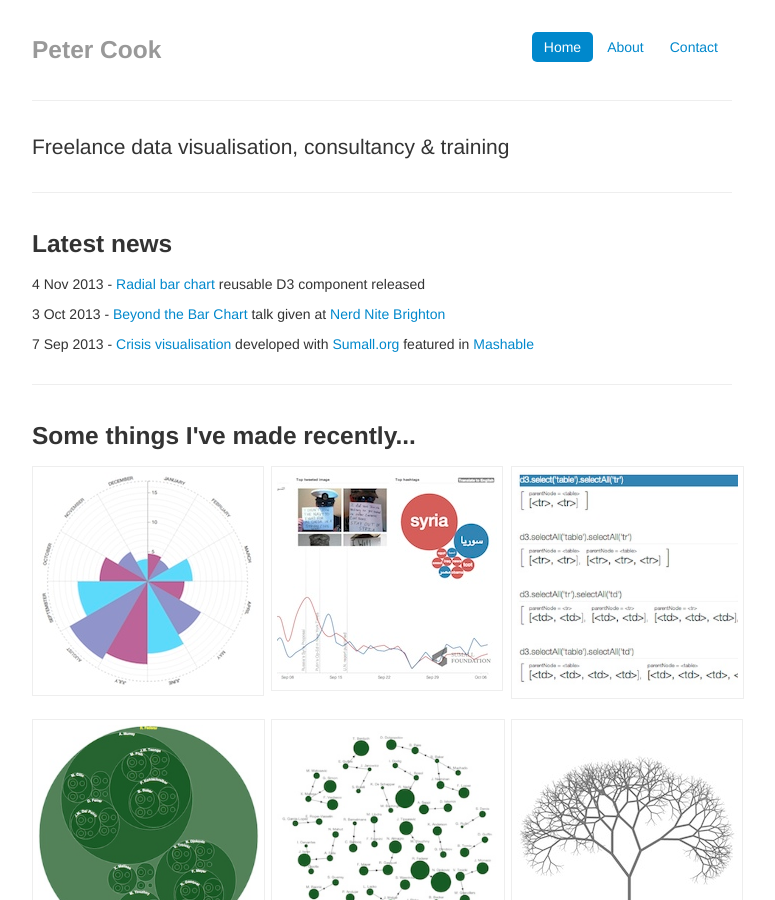
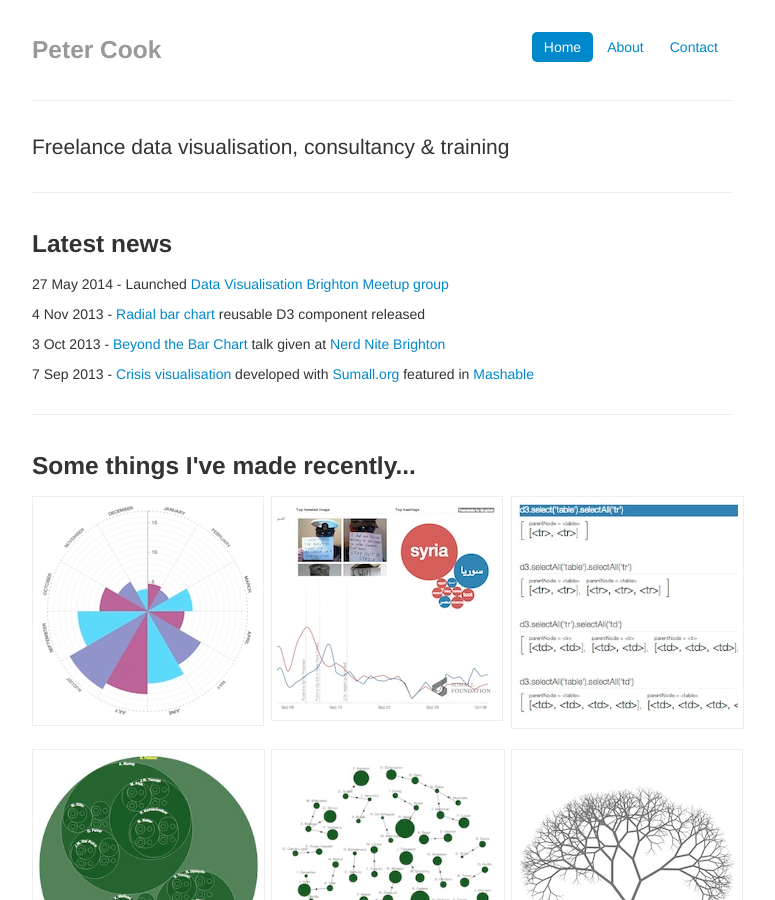
Before and after one commit to peterrcook/prcweb.github.com-deprecated, a Jekyll site: the page built from index.html, in a window 1280 px wide and 900 px high. Shown: the whole window, without its empty margins (258-1033 px from the left). Built offline with Jekyll 4.4.1, drawn with Linux system fonts in a browser that asks for light colours; Markdown is read by kramdown in place of the engine named in the settings.

Commit message:
Add some news

```diff
--- a/index.html
+++ b/index.html
@@ -11,6 +11,7 @@ description: Home page of Brighton-based Peter Cook who specialises in data visu
       <hr>
 
       <h3>Latest news</h3>
+      <p>27 May 2014 - Launched <a href="http://www.meetup.com/Data-Visualisation-Brighton/">Data Visualisation Brighton Meetup group</a></p>
       <p>4 Nov 2013 - <a href="/radialbarchart">Radial bar chart</a> reusable D3 component released</p>
       <p>3 Oct 2013 - <a href="/slides/beyondthebarchart">Beyond the Bar Chart</a> talk given at <a href="http://brighton.nerdnite.com/2013/09/18/nerd-nite-6-31013/">Nerd Nite Brighton</a></p>
       <p>7 Sep 2013 - <a href="http://sumall.org/syria">Crisis visualisation</a> developed with <a href="http://sumall.org/">Sumall.org</a> featured in <a href="http://mashable.com/2013/09/06/syria-timeline-tweets/">Mashable</a></p>
```
